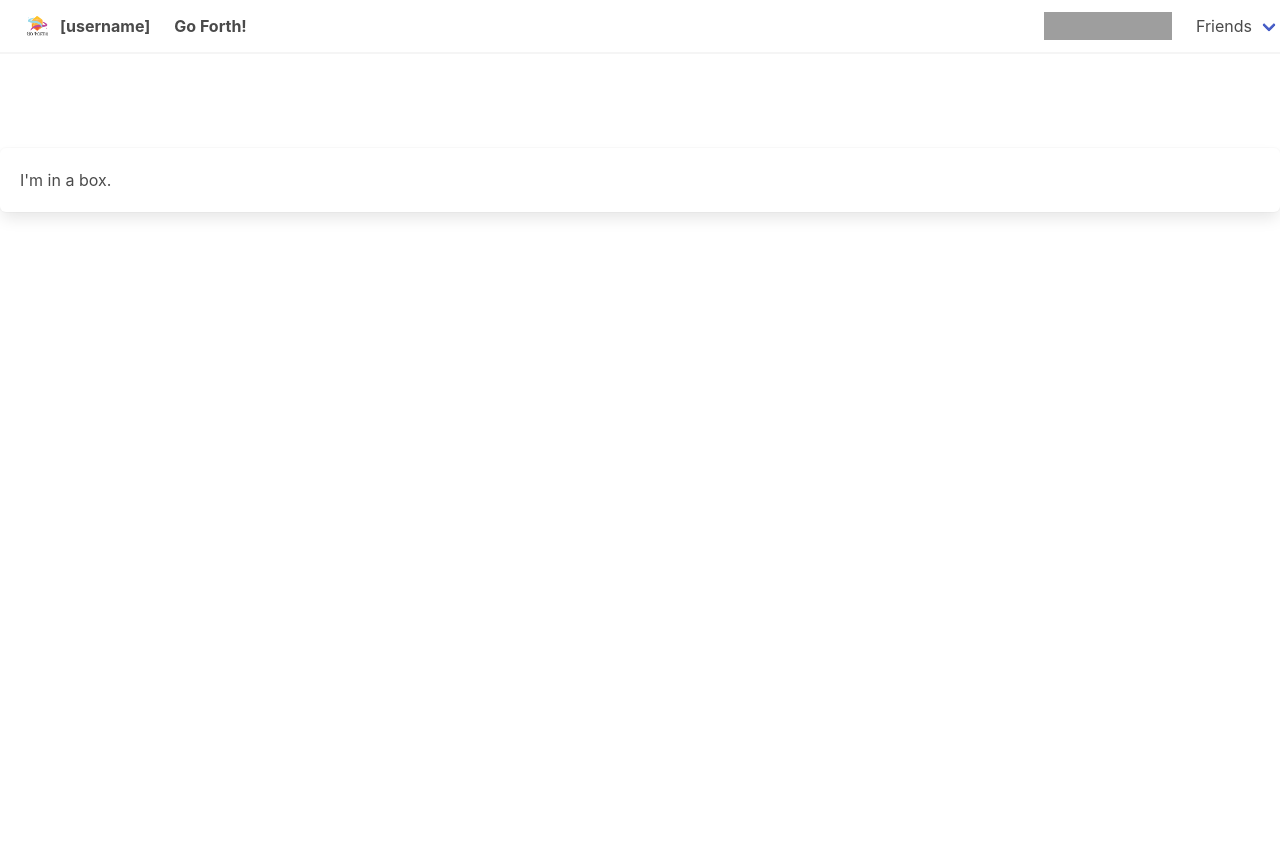
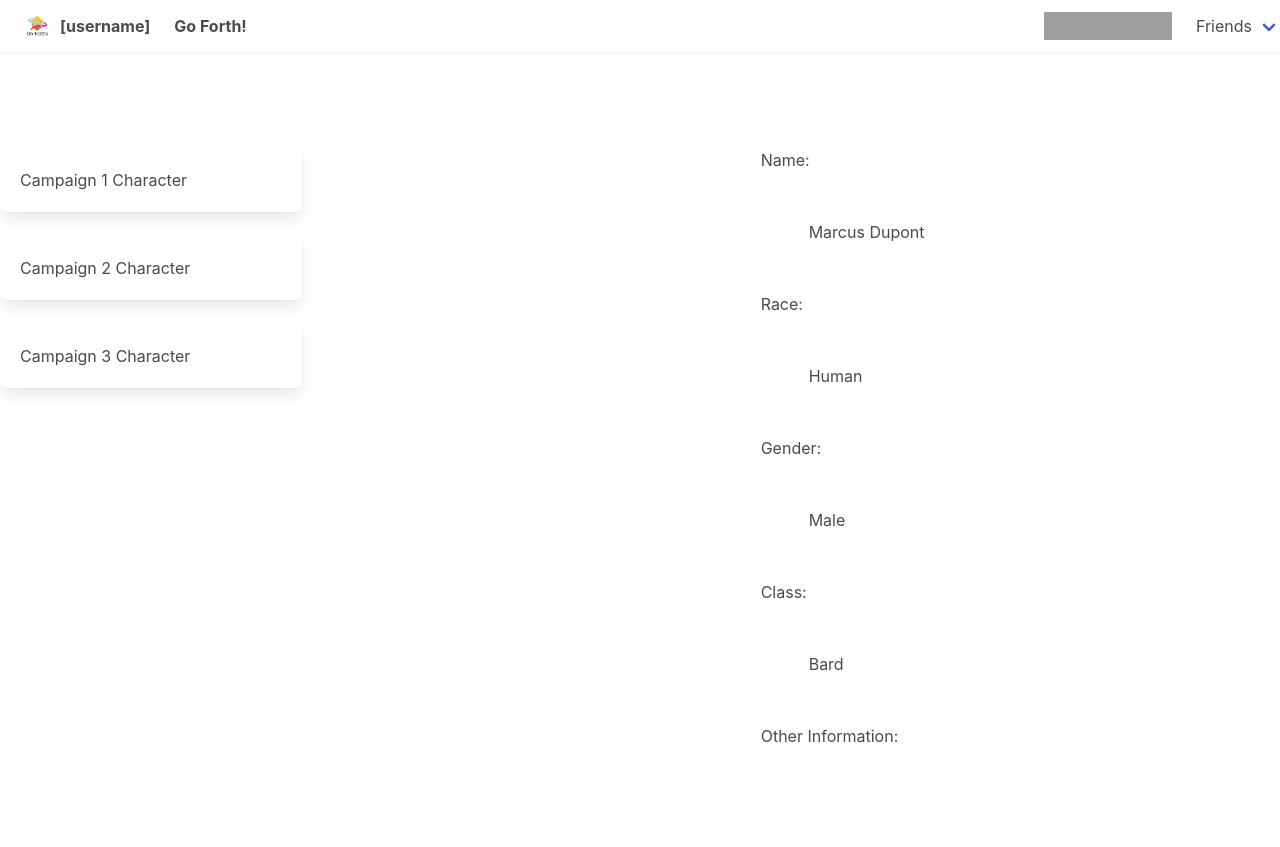
Before and after one commit to travistank616/goForth, a plain HTML site: page src/character-page/character-page.html in a window 1280 px wide. Before the commit the page ends 800 px from the top, so only its background shows below. Drawn offline with nearby package versions, Linux system fonts and the light colour scheme; grey boxes are pictures that could not be loaded.

Commit message:
Character Page Chsnge

```diff
--- a/src/character-page/character-page.html
+++ b/src/character-page/character-page.html
@@ -50,10 +50,50 @@
   <!--Custom Scripts Here-->
   <section class="section">
   </section>
-  <div class="colums">
-    <div class="box">
-      I'm in a box.
+  <div class="columns">
+    <div class="column is-3">
+
+      <div class="box">
+        <h2>Campaign 1 Character</h2>
+      </div>
+      <div class="box">
+        <h2>Campaign 2 Character</h2>
+      </div>
+      <div class="box">
+        <h2>Campaign 3 Character</h2>
+      </div>
     </div>
+    <div class="column is-4">
+      <section class="section">
+
+      </section>
+    </div>
+    <div class="column is-3">
+      <h3>Name:</h3>
+      <section class="section">
+        <h3>Marcus Dupont</h3>
+      </section>
+
+      <h3>Race:</h3>
+      <section class="section">
+        <h3>Human</h3>
+      </section>
+      <h3>Gender:</h3>
+      <section class="section">
+        <h3>Male</h3>
+      </section>
+      <h3>Class:</h3>
+      <section class="section">
+        <h3>Bard</h3>
+      </section>
+      <h3>Other Information:</h3>
+      <section class="section">
+      </section>
+
+    </div>
+
+
+
   </div>
 
 
```
